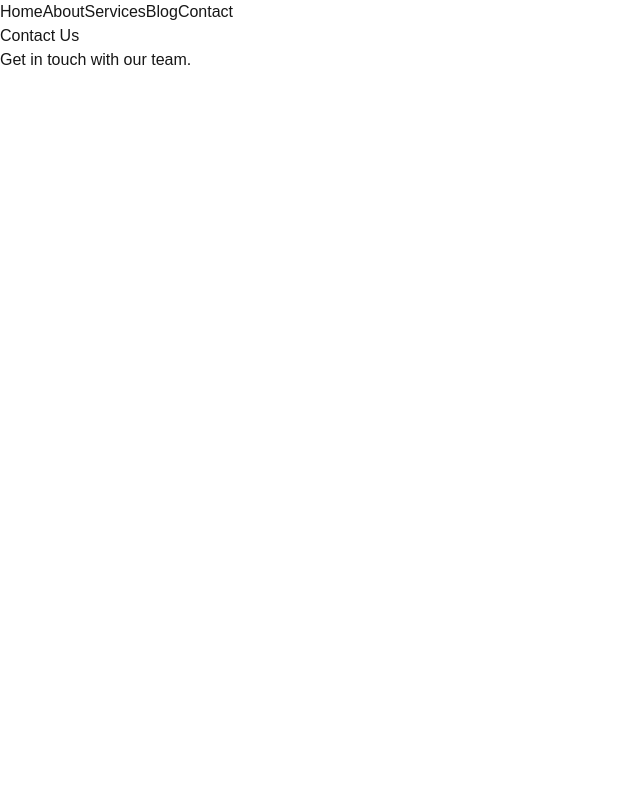
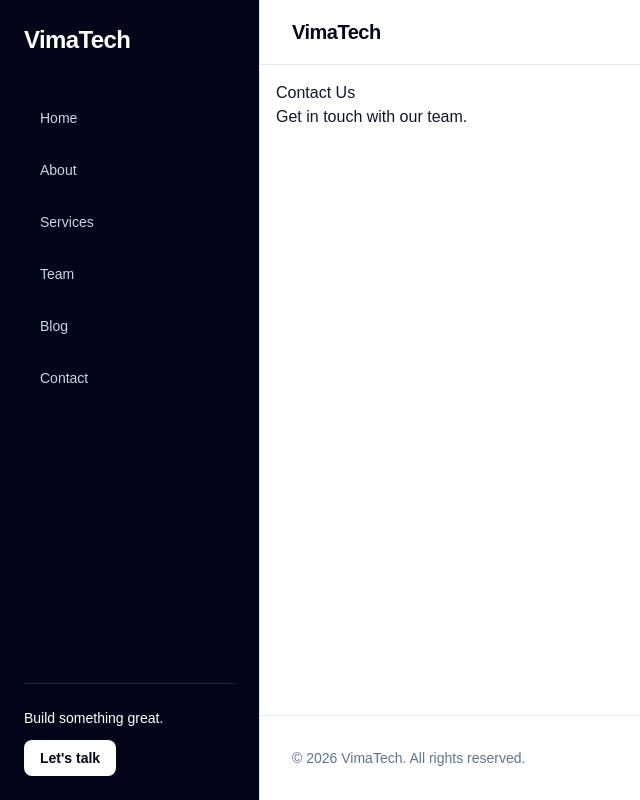
Before and after one commit to manishsinghmf/company-website, a Next.js app: page /contact in a window 1280 px wide. Shown: the whole page, without its empty margins (0-640 px from the left). Built offline with nearby package versions, Linux system fonts and the light colour scheme.

Commit message:
Improved UI/UX with responsiveness

```diff
--- a/app/layout.tsx
+++ b/app/layout.tsx
@@ -1,6 +1,6 @@
 import type { Metadata } from 'next';
 import './globals.css';
-import Header from '@/components/Header';
+import SiteShell from '@/components/layout/SiteShell';
 
 export const metadata: Metadata = {
   title: 'Company Website',
@@ -15,9 +15,10 @@ export default function RootLayout({
   return (
     <html lang="en">
       <body>
-        <Header />
+        <SiteShell>
+          {children}
+        </SiteShell>
 
-        {children}
       </body>
     </html>
   );
--- a/components/Header.tsx
+++ b/components/Header.tsx
@@ -1,15 +1,20 @@
 import Link from 'next/link';
+
+import MobileMenu from '@/components/layout/MobileMenu';
 
 export default function Header() {
   return (
-    <header>
-      <nav>
-        <Link href="/">Home</Link>
-        <Link href="/about">About</Link>
-        <Link href="/services">Services</Link>
-        <Link href="/blog">Blog</Link>
-        <Link href="/contact">Contact</Link>
-      </nav>
+    <header className="border-b border-slate-200 bg-white">
+      <div className="mx-auto flex min-h-16 items-center justify-between px-4 sm:px-6 lg:px-8">
+        <Link
+          href="/"
+          className="text-xl font-bold tracking-tight text-slate-950 focus-visible:outline-none focus-visible:ring-2 focus-visible:ring-slate-900"
+        >
+          VimaTech
+        </Link>
+
+        <MobileMenu />
+      </div>
     </header>
   );
 }
--- /dev/null
+++ b/components/layout/Footer.tsx
@@ -0,0 +1,11 @@
+export default function Footer() {
+  return (
+    <footer className="border-t border-slate-200 bg-white">
+      <div className="px-4 py-8 sm:px-6 lg:px-8">
+        <p className="text-sm text-slate-500">
+          © 2026 VimaTech. All rights reserved.
+        </p>
+      </div>
+    </footer>
+  );
+}
--- /dev/null
+++ b/components/layout/MobileMenu.tsx
@@ -0,0 +1,122 @@
+'use client';
+
+import { useEffect, useRef, useState } from 'react';
+import Link from 'next/link';
+
+import { navigationItems } from '@/components/layout/navigation';
+
+export default function MobileMenu() {
+  const [isOpen, setIsOpen] = useState(false);
+  const menuButtonRef = useRef<HTMLButtonElement>(null);
+
+  const closeMenu = () => {
+    setIsOpen(false);
+  };
+
+  useEffect(() => {
+    if (!isOpen) {
+      return;
+    }
+
+    const handleKeyDown = (event: KeyboardEvent) => {
+      if (event.key === 'Escape') {
+        closeMenu();
+        menuButtonRef.current?.focus();
+      }
+    };
+
+    document.addEventListener('keydown', handleKeyDown);
+
+    return () => {
+      document.removeEventListener('keydown', handleKeyDown);
+    };
+  }, [isOpen]);
+
+  useEffect(() => {
+    document.body.style.overflow = isOpen ? 'hidden' : '';
+
+    return () => {
+      document.body.style.overflow = '';
+    };
+  }, [isOpen]);
+
+  return (
+    <>
+      <button
+        ref={menuButtonRef}
+        type="button"
+        aria-label={isOpen ? 'Close navigation menu' : 'Open navigation menu'}
+        aria-expanded={isOpen}
+        aria-controls="mobile-navigation"
+        onClick={() => setIsOpen((current) => !current)}
+        className="rounded-lg p-2 text-slate-700 transition hover:bg-slate-100 focus-visible:outline-none focus-visible:ring-2 focus-visible:ring-slate-900 lg:hidden"
+      >
+        <span aria-hidden="true" className="text-xl">
+          {isOpen ? '×' : '☰'}
+        </span>
+      </button>
+
+      {isOpen && (
+        <div className="fixed inset-0 z-50 lg:hidden">
+          <button
+            type="button"
+            aria-label="Close navigation menu"
+            onClick={closeMenu}
+            className="absolute inset-0 bg-slate-950/50"
+          />
+
+          <aside
+            id="mobile-navigation"
+            aria-label="Mobile navigation"
+            className="absolute right-0 top-0 flex h-full w-[min(85vw,320px)] flex-col bg-white p-6 shadow-xl"
+          >
+            <div className="flex items-center justify-between">
+              <Link
+                href="/"
+                onClick={closeMenu}
+                className="text-xl font-bold tracking-tight text-slate-950 focus-visible:outline-none focus-visible:ring-2 focus-visible:ring-slate-900"
+              >
+                VimaTech
+              </Link>
+
+              <button
+                type="button"
+                aria-label="Close navigation menu"
+                onClick={closeMenu}
+                className="rounded-lg p-2 text-xl text-slate-700 transition hover:bg-slate-100 focus-visible:outline-none focus-visible:ring-2 focus-visible:ring-slate-900"
+              >
+                ×
+              </button>
+            </div>
+
+            <nav aria-label="Mobile primary navigation" className="mt-10">
+              <ul className="space-y-2">
+                {navigationItems.map((item) => (
+                  <li key={item.href}>
+                    <Link
+                      href={item.href}
+                      onClick={closeMenu}
+                      className="block rounded-lg px-4 py-3 text-base font-medium text-slate-700 transition hover:bg-slate-100 hover:text-slate-950 focus-visible:outline-none focus-visible:ring-2 focus-visible:ring-slate-900"
+                    >
+                      {item.label}
+                    </Link>
+                  </li>
+                ))}
+              </ul>
+            </nav>
+
+            <div className="mt-auto border-t border-slate-200 pt-6">
+              <Link
+                href="/contact"
+                onClick={closeMenu}
+                className="block rounded-lg bg-slate-950 px-4 py-3 text-center text-sm font-semibold text-white transition hover:bg-slate-800 focus-visible:outline-none focus-visible:ring-2 focus-visible:ring-slate-900"
+              >
+                Let&apos;s talk
+              </Link>
+            </div>
+          </aside>
+        </div>
+      )}
+    </>
+  );
+}
--- /dev/null
+++ b/components/layout/Sidebar.tsx
@@ -0,0 +1,46 @@
+import Link from 'next/link';
+import { navigationItems } from '@/components/layout/navigation';
+
+export default function Sidebar() {
+  return (
+    <aside className="hidden border-r border-slate-200 bg-slate-950 text-white lg:flex lg:min-h-screen lg:flex-col">
+      <div className="flex h-full flex-col p-6">
+        <Link
+          href="/"
+          className="text-2xl font-bold tracking-tight focus-visible:outline-none focus-visible:ring-2 focus-visible:ring-white"
+        >
+          VimaTech
+        </Link>
+
+        <nav
+          aria-label="Primary navigation"
+          className="mt-10"
+        >
+          <ul className="space-y-2">
+            {navigationItems.map((item) => (
+              <li key={item.href}>
+                <Link
+                  href={item.href}
+                  className="block rounded-lg px-4 py-3 text-sm font-medium text-slate-300 transition hover:bg-slate-800 hover:text-white focus-visible:outline-none focus-visible:ring-2 focus-visible:ring-white"
+                >
+                  {item.label}
+                </Link>
+              </li>
+            ))}
+          </ul>
+        </nav>
+
+        <div className="mt-auto border-t border-slate-800 pt-6">
+          <p className="text-sm font-medium text-white">Build something great.</p>
+
+          <Link
+            href="/contact"
+            className="mt-3 inline-block rounded-lg bg-white px-4 py-2 text-sm font-semibold text-slate-950 transition hover:bg-slate-200 focus-visible:outline-none focus-visible:ring-2 focus-visible:ring-white"
+          >
+            Let&apos;s talk
+          </Link>
+        </div>
+      </div>
+    </aside>
+  );
+}
--- /dev/null
+++ b/components/layout/SiteShell.tsx
@@ -0,0 +1,24 @@
+import { ReactNode } from "react"
+import Sidebar from "@/components/layout/Sidebar"
+import Header from "@/components/Header";
+import Footer from "@/components/layout/Footer";
+
+interface SiteShellProps {
+  children: ReactNode;
+}
+
+export default function SiteShell({ children }: SiteShellProps) {
+  return (
+    <div className="min-h-screen bg-white text-slate-900 lg:grid lg:grid-cols-[260px_1fr]">
+      <Sidebar />
+
+      <div className="flex min-h-screen min-w-0 flex-col">
+        <Header />
+        <main className="flex-1 p-4">
+          {children}
+        </main>
+        <Footer />
+      </div>
+    </div>
+  );
+}
--- /dev/null
+++ b/components/layout/navigation.ts
@@ -0,0 +1,8 @@
+export const navigationItems = [
+  { label: 'Home', href: '/' },
+  { label: 'About', href: '/about' },
+  { label: 'Services', href: '/services' },
+  { label: 'Team', href: '/about#team' },
+  { label: 'Blog', href: '/blog' },
+  { label: 'Contact', href: '/contact' },
+] as const;
```
